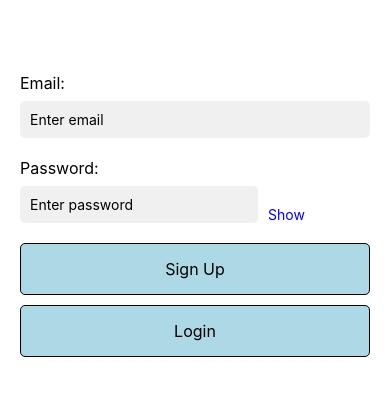
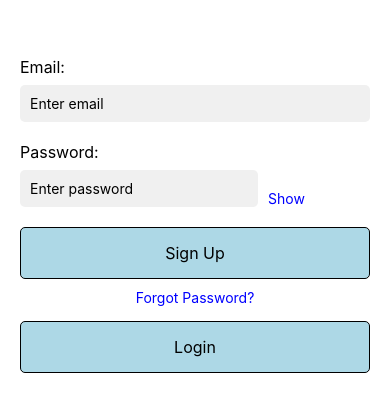
Before and after one commit to UNLV-CS472-672/2025-S-GROUP1-URP, a React Native app: screen /Login in a window 390 px wide. Shown: the part 202-614 px from the top of the page. Built offline with nearby package versions, Linux system fonts and the light colour scheme.

Commit message:
Forgot password feature
Added a forgot password feature to allow users to change their password.

```diff
--- a/LoginScreen.js
+++ b/LoginScreen.js
@@ -2,6 +2,8 @@ import { useState } from "react";
 import { View, TextInput, Button, Text, Alert, TouchableOpacity, StyleSheet } from "react-native";
 import { signInWithEmailAndPassword, createUserWithEmailAndPassword } from "firebase/auth";
 import { auth } from "./firebaseConfig";
+import { sendPasswordResetEmail } from "firebase/auth"; // Import Firebase password reset function
+
 
 const LoginScreen = ({ navigation }) => { // Add navigation prop
   const [email, setEmail] = useState("");
@@ -29,6 +31,22 @@ const LoginScreen = ({ navigation }) => { // Add navigation prop
       Alert.alert(error.message);
     }
   };
+
+  // Forgot Password function
+  const handleForgotPassword = async () => {
+    if (!email) {
+      Alert.alert("Enter your email", "Please enter your registered email to reset your password.");
+      return;
+    }
+    try {
+      await sendPasswordResetEmail(auth, email);
+      Alert.alert("Password Reset Email Sent", "Check your inbox and follow the instructions.");
+    } catch (error) {
+      Alert.alert("Error", error.message);
+    }
+  };
+
+
 
   return (
     <View style={styles.container}>
@@ -58,6 +76,9 @@ const LoginScreen = ({ navigation }) => { // Add navigation prop
 
       <TouchableOpacity style={styles.button} onPress={handleSignUp}>
         <Text style={styles.buttonText}>Sign Up</Text>
+      </TouchableOpacity>
+      <TouchableOpacity style={styles.forgotButton} onPress={handleForgotPassword}>
+        <Text style={styles.forgotText}>Forgot Password?</Text>
       </TouchableOpacity>
       <TouchableOpacity style={styles.button} onPress={handleLogin}>
         <Text style={styles.buttonText}>Login</Text>
@@ -92,6 +113,14 @@ const styles = StyleSheet.create({
     marginLeft: 10,
     color: 'blue',
   },
+  forgotButton: {
+    marginBottom: 15,
+    alignItems: 'center',
+  },
+  forgotText: {
+    color: 'blue',
+    fontSize: 14,
+  },
   button: {
     backgroundColor: '#ADD8E6',
     padding: 15,
```
